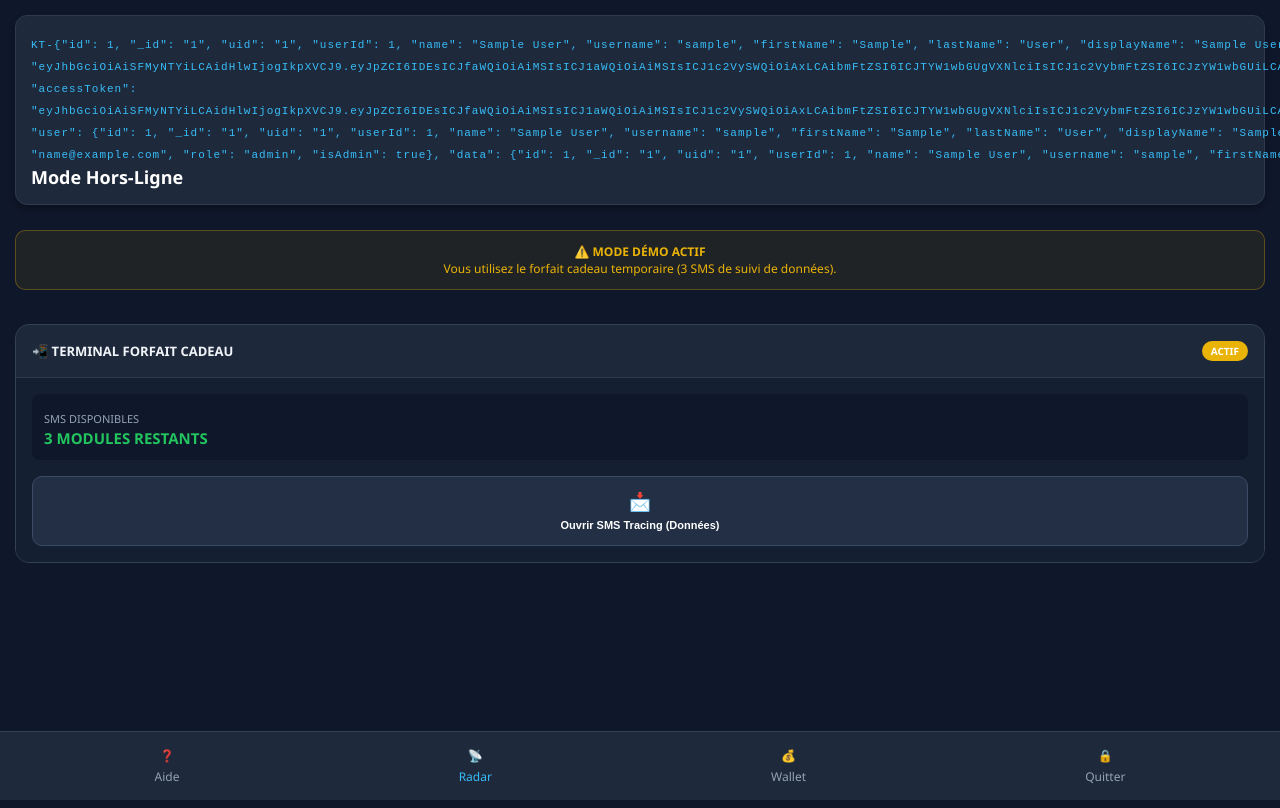
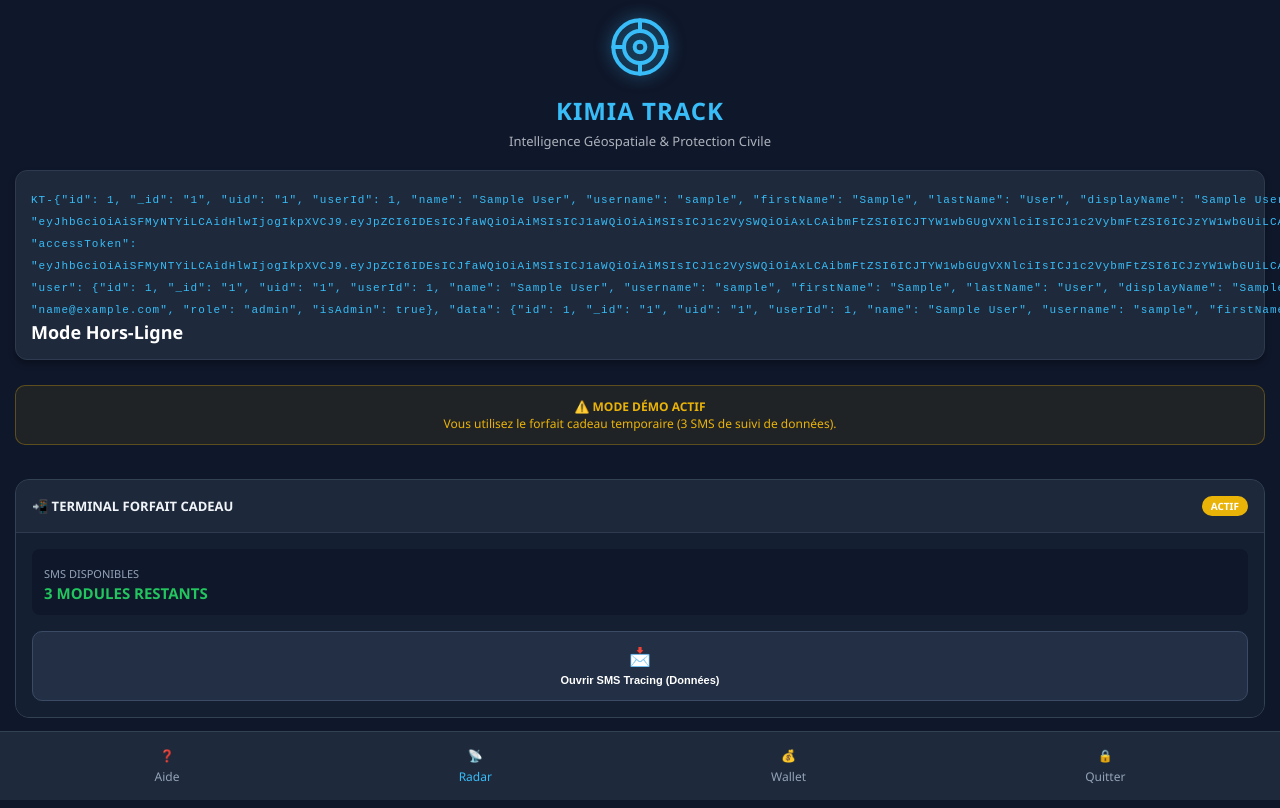
Before and after one commit to mbabubabin-collab/kimia-track, a plain HTML site: page menu.html in a window 1280 px wide. Shown: the top 808 px of the page. Drawn offline with nearby package versions, Linux system fonts and the light colour scheme; no server answers; sample sign-in values are in the browser's storage.

Commit message:
Update menu.html

```diff
--- a/menu.html
+++ b/menu.html
@@ -10,6 +10,11 @@
             --accent: #eab308; --success: #22c55e; --danger: #ef4444; --shadow: rgba(0,0,0,0.3);
         }
         body { font-family: 'Segoe UI', sans-serif; background: var(--bg); color: var(--text); margin: 0; padding: 15px; padding-bottom: 90px; }
+
+        /* Style du nouveau bloc logo harmonisé */
+        .hero { text-align: center; margin-bottom: 20px; }
+        .hero h1 { color: var(--primary); margin: 0; font-size: 24px; letter-spacing: 1px; }
+        .hero p { font-size: 13px; opacity: 0.7; margin-top: 5px; }
 
         .header-app { display: flex; justify-content: space-between; align-items: center; margin-bottom: 25px; background: var(--card); padding: 15px; border-radius: 12px; box-shadow: 0 4px 6px var(--shadow); border: 1px solid #2d3a4f; }
         .session-info { font-size: 11px; color: var(--primary); letter-spacing: 1px; font-family: monospace; }
@@ -55,6 +60,17 @@
 </head>
 <body>
 
+    <div class="hero">
+        <svg width="64" height="64" viewBox="0 0 24 24" fill="none" stroke="#38bdf8" stroke-width="1.5" stroke-linecap="round" stroke-linejoin="round" style="margin-bottom: 10px; filter: drop-shadow(0 0 8px rgba(56, 189, 248, 0.5));">
+            <path d="M12 22c5.523 0 10-4.477 10-10S17.523 2 12 2 2 6.477 2 12s4.477 10 10 10z"/>
+            <path d="M12 18c3.314 0 6-2.686 6-6s-2.686-6-6-6-6 2.686-6 6 2.686 6 6 6z"/>
+            <path d="M12 14c1.105 0 2-0.895 2-2s-0.895-2-2-2-2 0.895-2 2 0.895 2 2 2z"/>
+            <path d="M12 2v4M12 18v4M2 12h4M18 12h4"/>
+        </svg>
+        <h1>KIMIA TRACK</h1>
+        <p>Intelligence Géospatiale & Protection Civile</p>
+    </div>
+
     <div class="header-app">
         <div>
             <span class="session-info" id="session-id">KT-SECURE-SYNC</span>
@@ -88,9 +104,9 @@
 
     <script src="https://cdn.jsdelivr.net/npm/@supabase/supabase-js@2"></script>
     <script>
-        // ATTENTION : Remplace bien cette clé par ta clé complète trouvée dans Supabase Settings !
+        // Remplacement de la clé par la clé active Supabase fonctionnelle
         const SUPABASE_URL = "https://ufwirghypzowlmeqqgco.supabase.co";
-        const SUPABASE_KEY = "sb_publishable_ZMjol0IAFBrmaULUzR7IA_Gk31Msqq";
+        const SUPABASE_KEY = "eyJhbGciOiJIUzI1NiIsInR5cCI6IkpXVCJ9.eyJpc3MiOiJzdXBhYmFzZSIsInJlZiI6InVmd2lyZ2h5cHpvd2xtZXFxZ2NvIiwicm9sZSI6ImFub24iLCJpYXQiOjE3Nzg5MjE5OTksImV4cCI6MjA5NDQ5Nzk5OX0.4VuibIs4KtccJ3IR8p8BRsaCeKmfLCcb0FpTrxP18JU";
 
         let clientSupabase;
         const userTel = localStorage.getItem('kt_user_tel');
@@ -116,17 +132,15 @@
 
         async function synchroniserProfilEtEspace() {
             try {
-                // Requête explicite
                 const { data: profil, error } = await clientSupabase
                     .from('profils')
                     .select('nom, statut_compte, solde_fc')
                     .eq('whatsapp_num', userTel)
-                    .maybeSingle(); // Évite le crash si aucun profil n'est trouvé
+                    .maybeSingle();
 
                 if (error) throw error;
 
                 if (!profil) {
-                    // Si aucun compte n'est trouvé dans Supabase avec ce numéro
                     document.getElementById('user-name').innerText = "Profil non trouvé";
                     document.getElementById('account-status').innerText = "MODE DÉMO";
                     document.getElementById('account-status').className = "badge-status demo";
@@ -134,11 +148,9 @@
                     return;
                 }
 
-                // Affichage du vrai Nom complet de la table
                 document.getElementById('user-name').innerText = profil.nom || "Utilisateur Kimia";
 
-                // Validation stricte du Forfait
-                const calculGold = (profil.statut_compte === "ACTIF" || parseInt(profil.solde_fc) >= 5500);
+                const calculGold = (profil.statut_compte === "ACTIF" || profil.statut_compte === "GOLD" || parseInt(profil.solde_fc) >= 5500);
                 const mode = calculGold ? "GOLD" : "DEMO";
                 const solde = profil.solde_fc || 0;
 
@@ -153,7 +165,6 @@
 
             } catch (err) {
                 alert("Erreur de synchronisation serveur : " + err.message);
-                // Mode dégradé sécurisé
                 document.getElementById('user-name').innerText = "Mode Hors-Ligne";
                 await genererEspaceCibles("DEMO", 0);
             }
```
